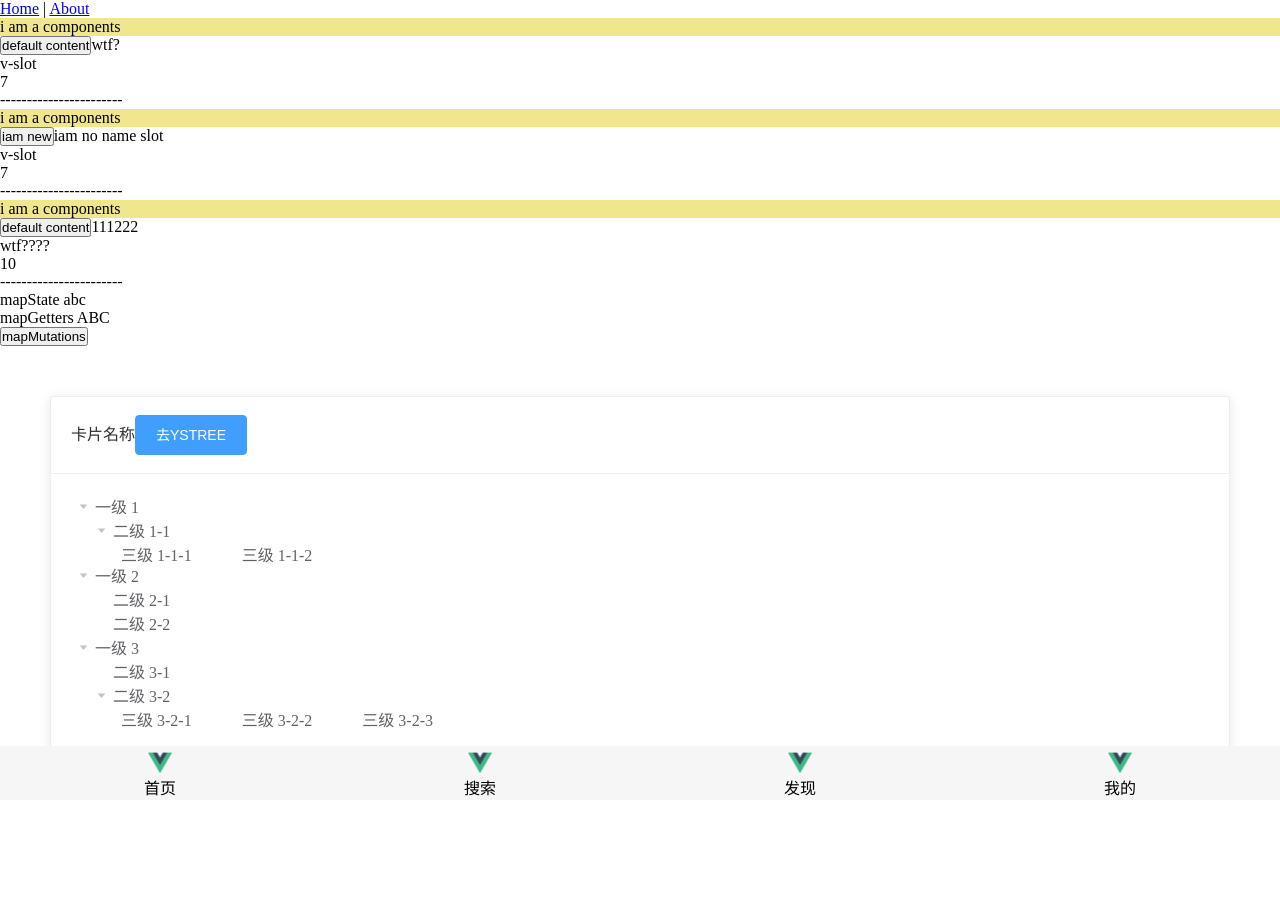
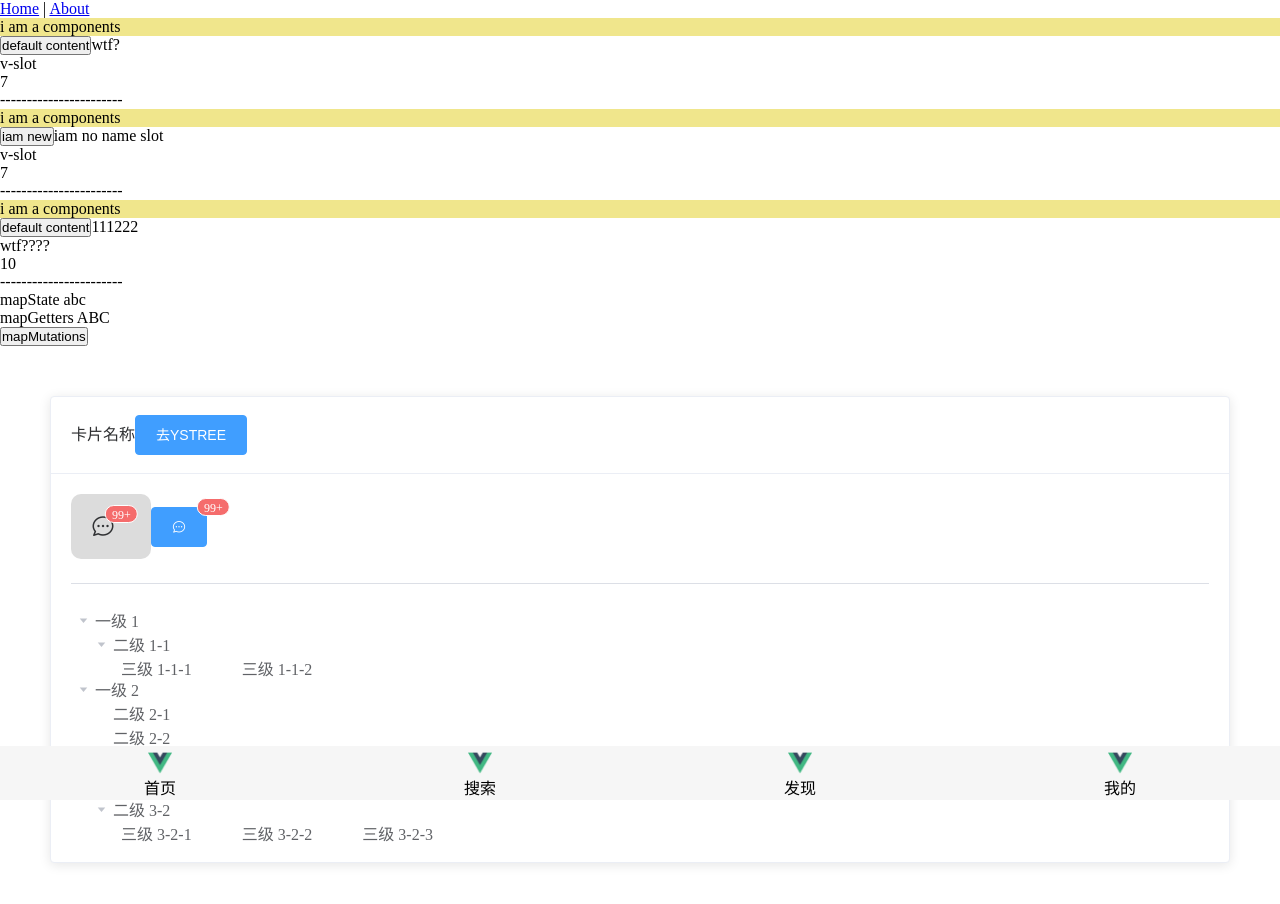
Before and after one commit to mystery18/hello-vue2, a Vue app: page /tree in a window 1280 px wide. Shown: the top 904 px of the page. Before the commit the page ends 848 px from the top, so only its background shows below. Built offline with nearby package versions, Linux system fonts and the light colour scheme.

Commit message:
add badge

```diff
--- a/src/plugins/element.js
+++ b/src/plugins/element.js
@@ -2,7 +2,7 @@
 import Vue from 'vue'
 
 import 'element-ui/lib/theme-chalk/index.css';
-import { Button, Row, Progress, Carousel, CarouselItem, Popover, Table, TableColumn, Loading, Pagination, Card, Tree } from 'element-ui';
+import { Button, Row, Progress, Carousel, CarouselItem, Popover, Table, TableColumn, Loading, Pagination, Card, Tree, Divider, Badge } from 'element-ui';
 Vue.use(Button)
 Vue.use(Row)
 Vue.use(Progress)
@@ -15,6 +15,8 @@ Vue.use(Loading)
 Vue.use(Pagination)
 Vue.use(Card)
 Vue.use(Tree);
+Vue.use(Divider);
+Vue.use(Badge);
 
 // const loading = Loading.service(options);
 // let loadingInstance = Loading.service({
--- a/src/views/Tree/Tree.vue
+++ b/src/views/Tree/Tree.vue
@@ -5,6 +5,19 @@
         <span>卡片名称</span>
         <el-button type="primary" @click="$router.push({ name: 'ystree' })">去YSTREE</el-button>
       </div>
+
+      <span class="remind">
+        <el-badge :value="200" :max="99" class="item">
+          <i class="el-icon-chat-dot-round" style="fontSize: 24px" />
+        </el-badge>
+      </span>
+
+      <el-badge :value="200" :max="99" class="item">
+        <el-button class="share-button" icon="el-icon-chat-dot-round" type="primary"></el-button>
+      </el-badge>
+
+      <el-divider />
+
       <el-tree
         :data="data"
         node-key="id"
@@ -204,4 +217,13 @@ export default {
 ::v-deep .el-tree-node__content {
   height: auto;
 }
+
+/* remind */
+span.remind {
+  display: inline-block;
+  width: 80px;
+  background-color: gainsboro;
+  padding: 20px;
+  border-radius: 10px;
+}
 </style>
```
